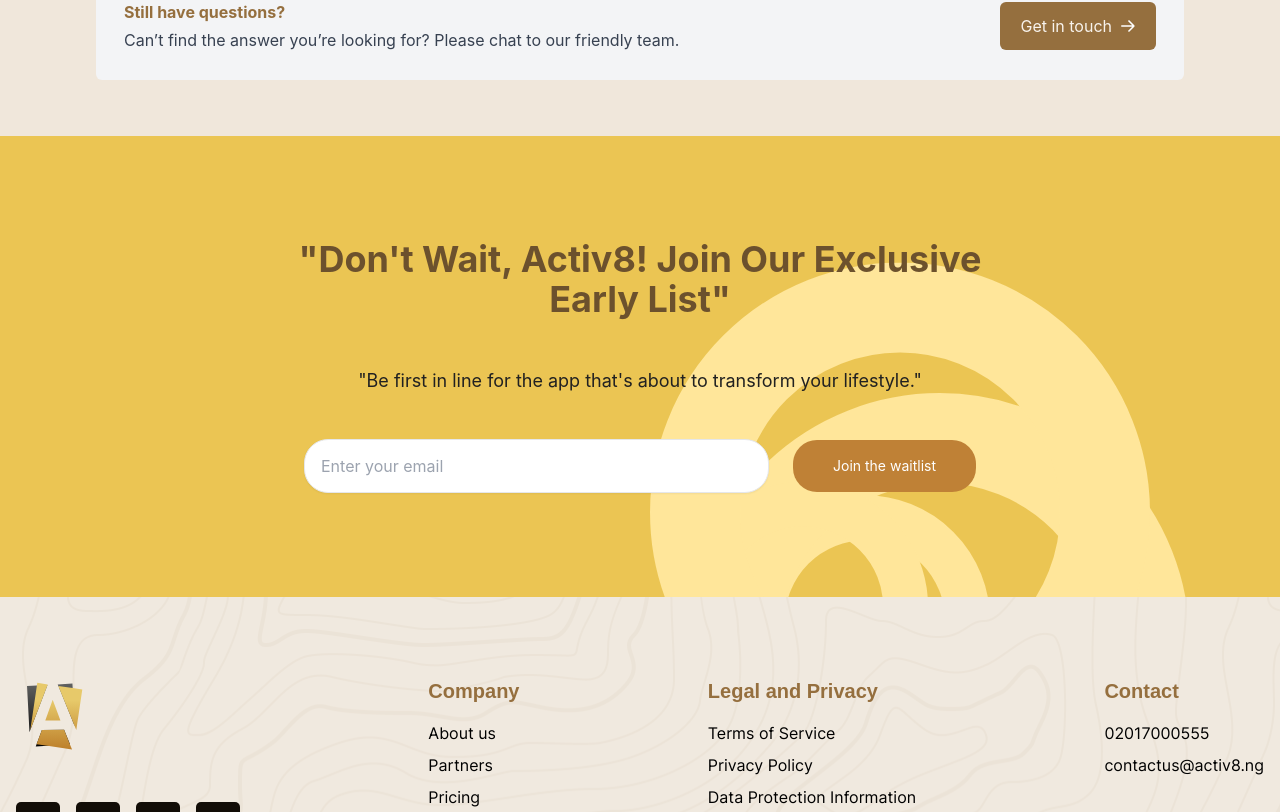
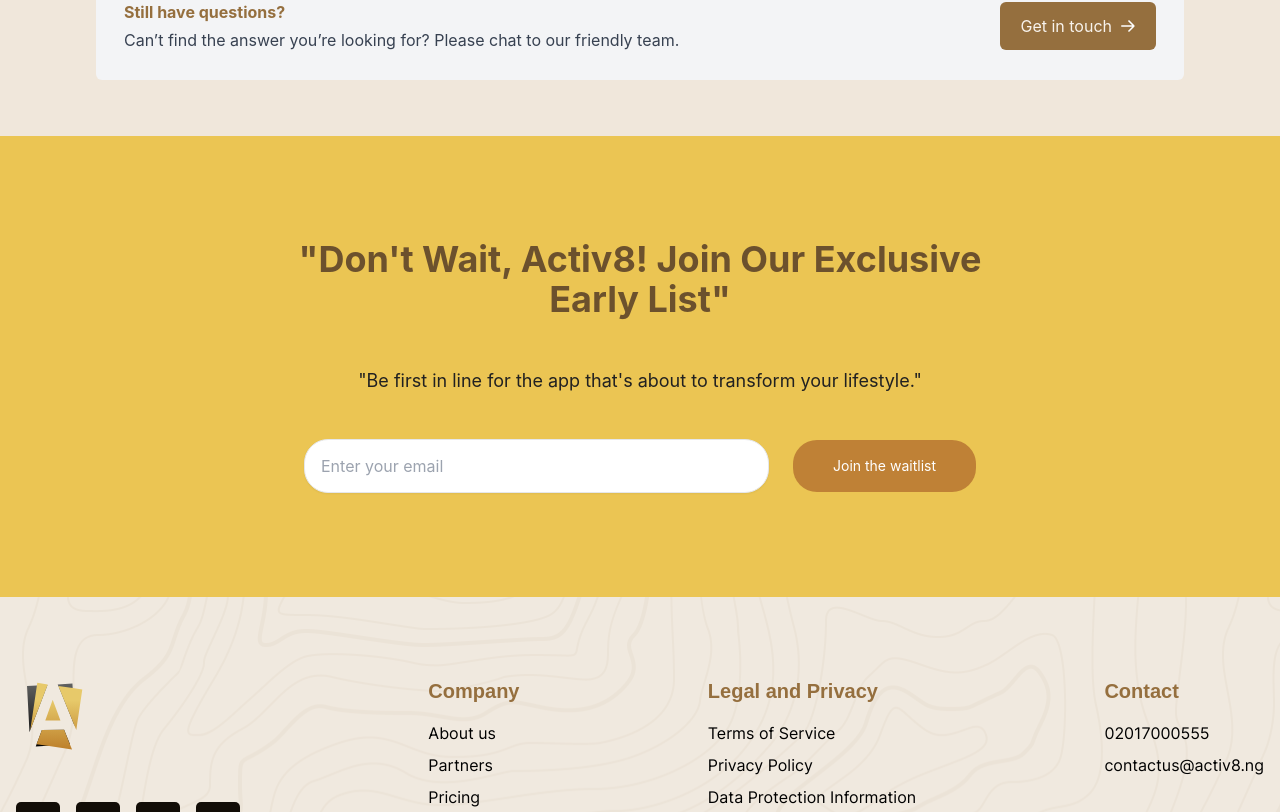
Before and after one commit to HEAT-hue/activ8, a React (Vite) app: page /faqs in a window 1280 px wide. Shown: the part 1065-1877 px from the top of the page. Built offline with nearby package versions, Linux system fonts and the light colour scheme.

Commit message:
Re-optimized bouncing circles

```diff
--- a/src/components/BouncingCircles.tsx
+++ b/src/components/BouncingCircles.tsx
@@ -1,3 +1,81 @@
+// import { useEffect } from 'react';
+// import { motion, useAnimation } from 'framer-motion';
+
+// interface CircleProp {
+//   size: number,
+//   strokeWidth: number,
+//   zIndex: number,
+//   className: string
+// }
+
+// const Circle: React.FC<CircleProp> = ({ size, strokeWidth, zIndex, className }) => {
+//   const controls = useAnimation();
+
+//   useEffect(() => {
+//     const animateCircle = () => {
+//       if (typeof window !== 'undefined') {
+//         const newX = Math.random() * (window.innerWidth - size);
+//         const newY = Math.random() * (window.innerHeight - size);
+
+//         try {
+//           controls.start({
+//             x: newX,
+//             y: newY,
+//             transition: {
+//               duration: Math.random() * 10 + 5, // Duration between 5s to 15s for smooth motion
+//               ease: 'easeInOut',
+//             },
+//           }).then(animateCircle); // Continuously animate
+//         } catch (error) {
+//           console.error(error);
+//         }
+//       }
+//     };
+
+//     animateCircle(); // Start animation
+//   }, [controls, size]);
+
+//   return (
+//     <motion.svg
+//       animate={controls}
+//       initial={{
+//         x: typeof window !== 'undefined' ? Math.random() * (window.innerWidth - size) : 0,
+//         y: typeof window !== 'undefined' ? Math.random() * (window.innerHeight - size) : 0,
+//       }}
+//       width={size}
+//       height={size}
+//       viewBox={`0 0 ${size} ${size}`}
+//       xmlns="http://www.w3.org/2000/svg"
+//       className={`absolute ${className}`} // Add the conditional className
+//       style={{ zIndex }}
+//     >
+//       <motion.circle
+//         cx={size / 2}
+//         cy={size / 2}
+//         r={size / 2 - strokeWidth / 2}
+//         stroke="#FFE69A"
+//         strokeWidth={strokeWidth}
+//         fill="none"
+//       />
+//     </motion.svg>
+//   );
+// };
+
+// const BouncingCircles = () => {
+//   return (
+//     <div className="relative w-full h-screen overflow-hidden">
+//       {/* Larger circles, hidden on small screens */}
+//       <Circle size={500} strokeWidth={90} zIndex={3} className="hidden md:block" />
+//       <Circle size={500} strokeWidth={90} zIndex={2} className="hidden md:block" />
+//       {/* Smaller circles, always visible */}
+//       <Circle size={250} strokeWidth={45} zIndex={2} className="block" />
+//       <Circle size={250} strokeWidth={45} zIndex={1} className="block" />
+//     </div>
+//   );
+// };
+
+// export default BouncingCircles;
+
 import { useEffect } from 'react';
 import { motion, useAnimation } from 'framer-motion';
 
@@ -46,7 +124,7 @@
       height={size}
       viewBox={`0 0 ${size} ${size}`}
       xmlns="http://www.w3.org/2000/svg"
-      className={`absolute ${className}`} // Add the conditional className
+      className={`absolute ${className}`}
       style={{ zIndex }}
     >
       <motion.circle
@@ -64,10 +142,8 @@
 const BouncingCircles = () => {
   return (
     <div className="relative w-full h-screen overflow-hidden">
-      {/* Larger circles, hidden on small screens */}
       <Circle size={500} strokeWidth={90} zIndex={3} className="hidden md:block" />
       <Circle size={500} strokeWidth={90} zIndex={2} className="hidden md:block" />
-      {/* Smaller circles, always visible */}
       <Circle size={250} strokeWidth={45} zIndex={2} className="block" />
       <Circle size={250} strokeWidth={45} zIndex={1} className="block" />
     </div>
--- a/src/components/Waitlist.tsx
+++ b/src/components/Waitlist.tsx
@@ -41,7 +41,7 @@
     <div className="relative flex flex-col items-center justify-between h-scree bg-[#EBC553] overflow-hidden p-4">
       {/* SVG Backgrounds */}
       <div className="absolute top-0 left-0 w-full h-full pointer-events-none">
-        <BouncingCircles />
+        {/* <BouncingCircles /> */}
 
       </div>
 
```
